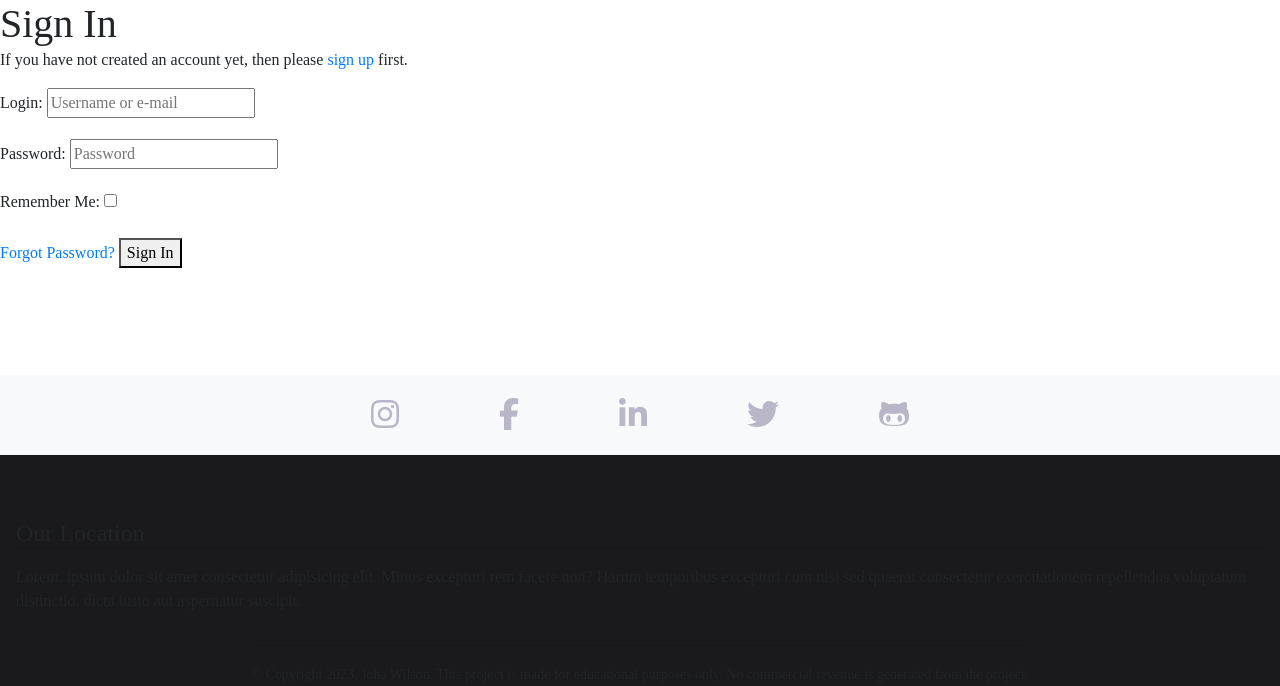
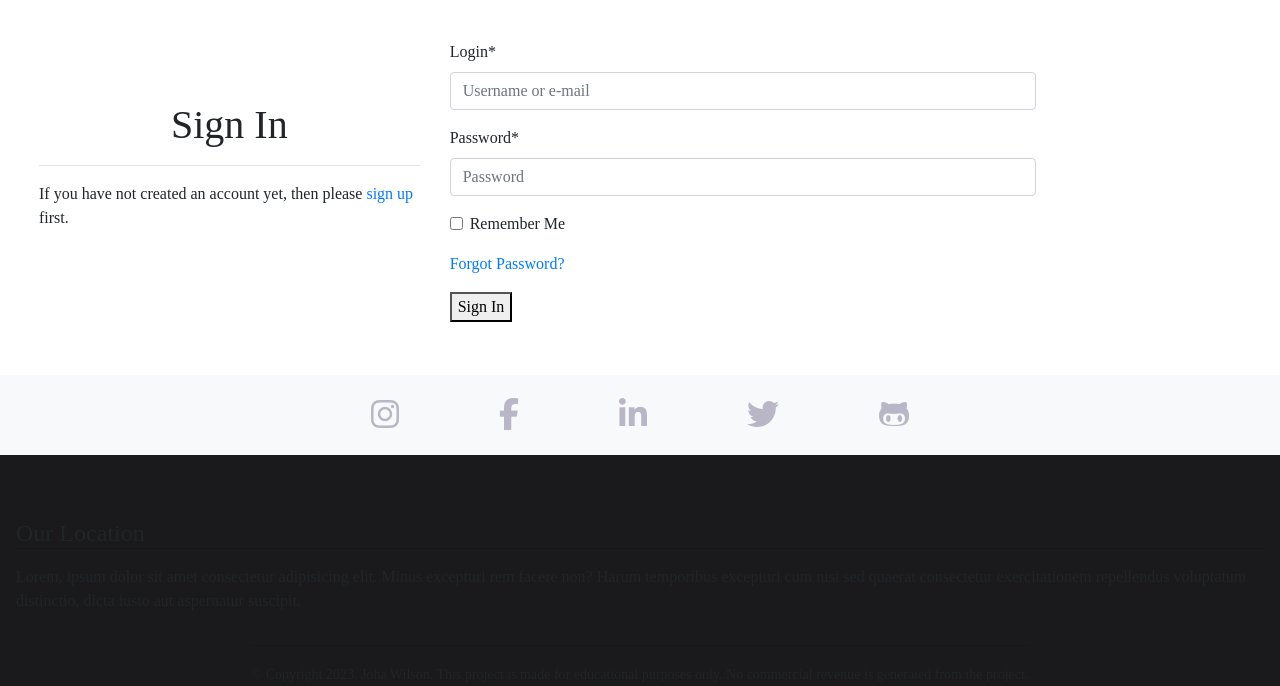
Before and after one commit to Code-Institute-Submissions/Portfolio-Project-5-E-commerce-Store, a Django app: page /accounts/login/ in a window 1280 px wide. Shown: the part 114-800 px from the top of the page. Run offline with Django 3.2, Linux system fonts and the light colour scheme; data that the repository does not hold is empty; some libraries are stand-ins or nearby versions; some web fonts are replaced.

Commit message:
Updated allauth login template and adjusted layout

```diff
--- a/templates/allauth/account/login.html
+++ b/templates/allauth/account/login.html
@@ -7,8 +7,13 @@
 
 {% block content %}
 
-<h1>{% trans "Sign In" %}</h1>
 
+<div class="container-fluid">
+  <div class="row d-flex align-items-center p-4">
+
+    <div class="col-lg-4 col-md-12">
+      <h1 class="text-center">{% trans "Sign In" %}</h1>
+      <hr>
       {% get_providers as socialaccount_providers %}
 
       {% if socialaccount_providers %}
@@ -32,15 +37,19 @@ for a {{ site_name }} account and sign in below:{% endblocktrans %}</p>
       <p>{% blocktrans %}If you have not created an account yet, then please
         <a href="{{ signup_url }}">sign up</a> first.{% endblocktrans %}</p>
       {% endif %}
-
+    </div>
+    <div class="col-lg-6 col-md-8 mt-3">
       <form class="login" method="POST" action="{% url 'account_login' %}">
         {% csrf_token %}
-  {{ form.as_p }}
+        {{ form|crispy }}
         {% if redirect_field_value %}
         <input type="hidden" name="{{ redirect_field_name }}" value="{{ redirect_field_value }}" />
         {% endif %}
-  <a class="button secondaryAction" href="{% url 'account_reset_password' %}">{% trans "Forgot Password?" %}</a>
+        <p><a class="button secondaryAction" href="{% url 'account_reset_password' %}">{% trans "Forgot Password?" %}</a></p>
         <button class="primaryAction" type="submit">{% trans "Sign In" %}</button>
       </form>
+    </div>
+  </div>
+</div>
 
 {% endblock %}
```
Lines whose indentation alone changed are shown as unchanged.
